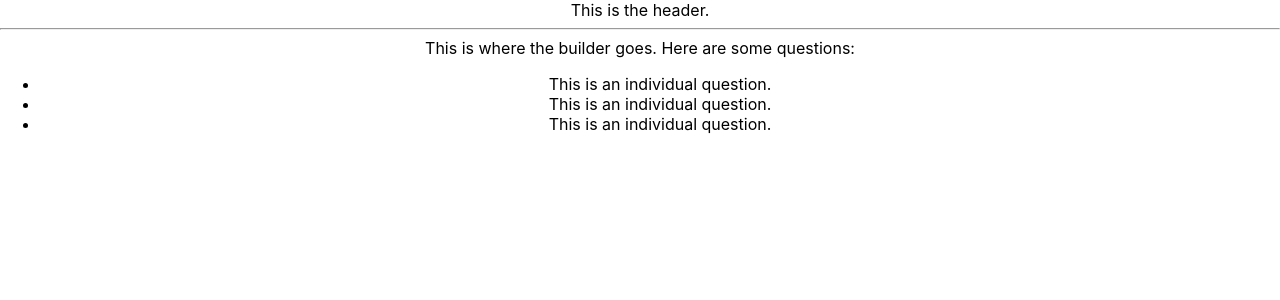
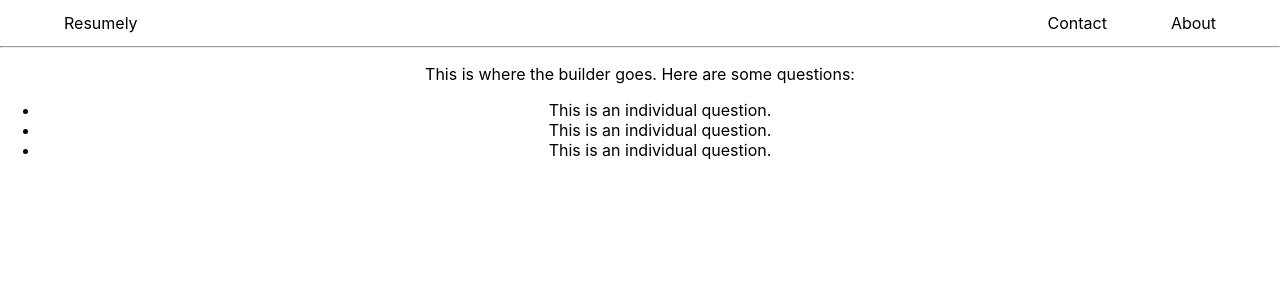
Before and after one commit to dillonvh/resumely, a React (Create React App) app in the folder client/: page / in a window 1280 px wide. Shown: the top 300 px of the page. Built offline with nearby package versions, Linux system fonts and the light colour scheme.

Commit message:
Add header which toggles contact and about panels

```diff
--- a/client/src/App.js
+++ b/client/src/App.js
@@ -1,13 +1,43 @@
 import React, { Component } from 'react';
 import Header from './components/header.js';
 import Builder from './components/builder/builder.js';
+import AboutPanel from './components/about-panel.js';
+import ContactPanel from './components/contact-panel.js';
 import './App.css';
 
+const panelStyle = {
+  'position': 'fixed',
+  'top': '10%',
+  'right': '2%',
+};
+
 class App extends Component {
+  constructor(props) {
+    super(props);
+    this.state = {
+      isAboutOpen: false,
+      isContactOpen: false,
+    };
+    this.toggleAbout = this.toggleAbout.bind(this);
+    this.toggleContact = this.toggleContact.bind(this);
+  }
+
+  toggleAbout() {
+    this.setState((prevState) => ({ isAboutOpen: !prevState.isAboutOpen, isContactOpen: false }));
+  }
+
+  toggleContact() {
+    this.setState((prevState) => ({ isContactOpen: !prevState.isContactOpen, isAboutOpen: false }));
+  }
+
   render() {
     return (
       <div className="App">
-        <Header />
+        <Header toggleAbout={this.toggleAbout} toggleContact={this.toggleContact} />
+        <div style={panelStyle}>
+          {this.state.isAboutOpen ? <AboutPanel /> : null}
+          {this.state.isContactOpen ? <ContactPanel /> : null}
+        </div>
         <Builder />
       </div>
     );
--- a/client/src/components/about-panel.js
+++ b/client/src/components/about-panel.js
@@ -5,7 +5,6 @@ class AboutPanel extends Component {
     return (
       <div className="AboutPanel">
         This is the about panel.
-        <hr />
       </div>
     );
   }
--- a/client/src/components/builder/builder.js
+++ b/client/src/components/builder/builder.js
@@ -4,7 +4,7 @@ import Question from './question.js';
 class Builder extends Component {
   render() {
     return (
-      <div className="Builder">
+      <div id="Builder" style={{ 'padding-top': '5%'}}>
         This is where the builder goes.
         Here are some questions:
         <ul>
--- a/client/src/components/contact-panel.js
+++ b/client/src/components/contact-panel.js
@@ -5,7 +5,6 @@ class ContactPanel extends Component {
     return (
       <div className="ContactPanel">
         This is the contact panel.
-        <hr />
       </div>
     );
   }
--- a/client/src/components/header.js
+++ b/client/src/components/header.js
@@ -1,14 +1,28 @@
-import React, { Component } from 'react';
+import React from 'react';
 
-class Header extends Component {
-  render() {
-    return (
-      <div className="Header">
-        This is the header.
+const headerLink = {
+  'cursor': 'pointer',
+  'float': 'right',
+  'padding-right': '5%',
+};
+
+const Header = ({ toggleAbout, toggleContact }) => {
+  return (
+    <div className="Header" style={{ 'padding-top': '1%', position: 'fixed', 'width': '100%', 'background': 'white' }}>
+      <span style={{ float: 'left', 'padding-left': '5%' }}>
+        Resumely
+      </span>
+      <span style={headerLink} onClick={toggleAbout}>
+        About
+      </span>
+      <span style={headerLink} onClick={toggleContact}>
+        Contact
+      </span>
+      <div style={{ float: 'center', 'padding-top': '2%' }}>
         <hr />
       </div>
-    );
-  }
+    </div>
+  );
 }
 
 export default Header;
```
